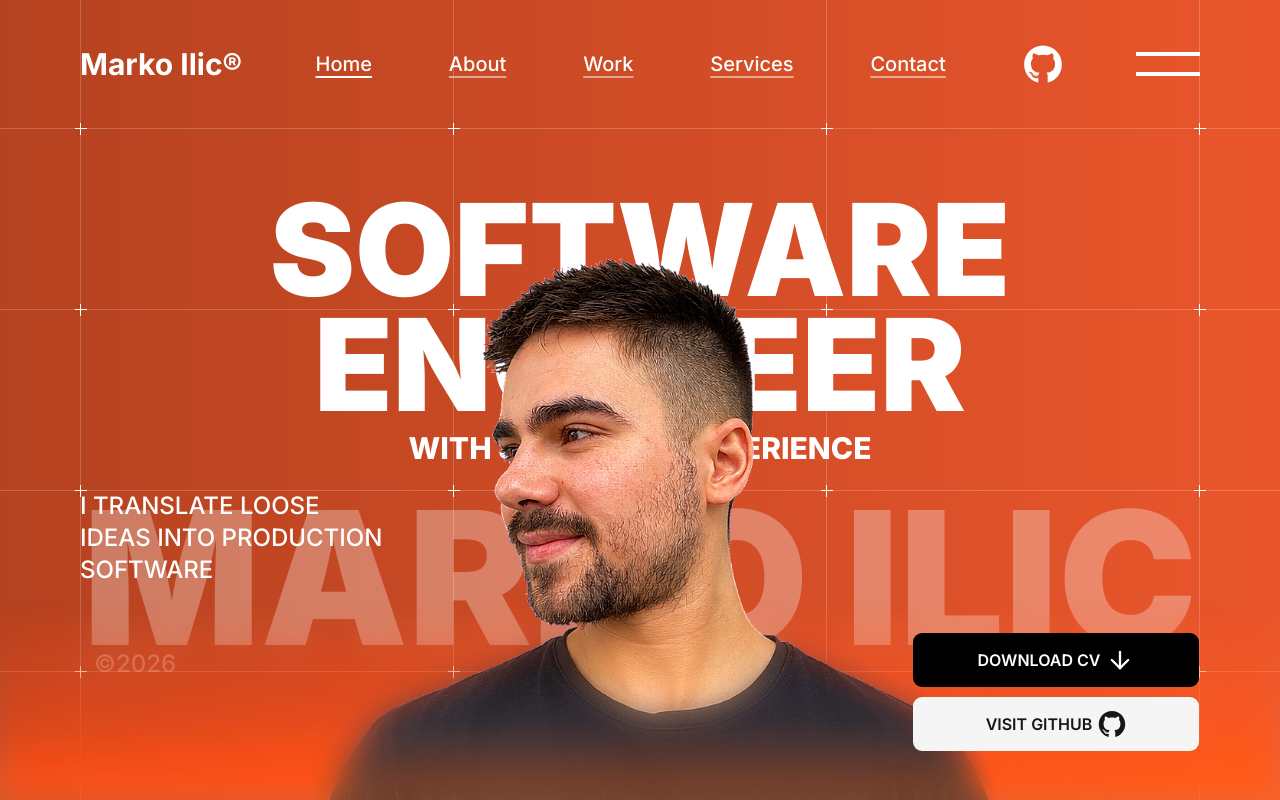
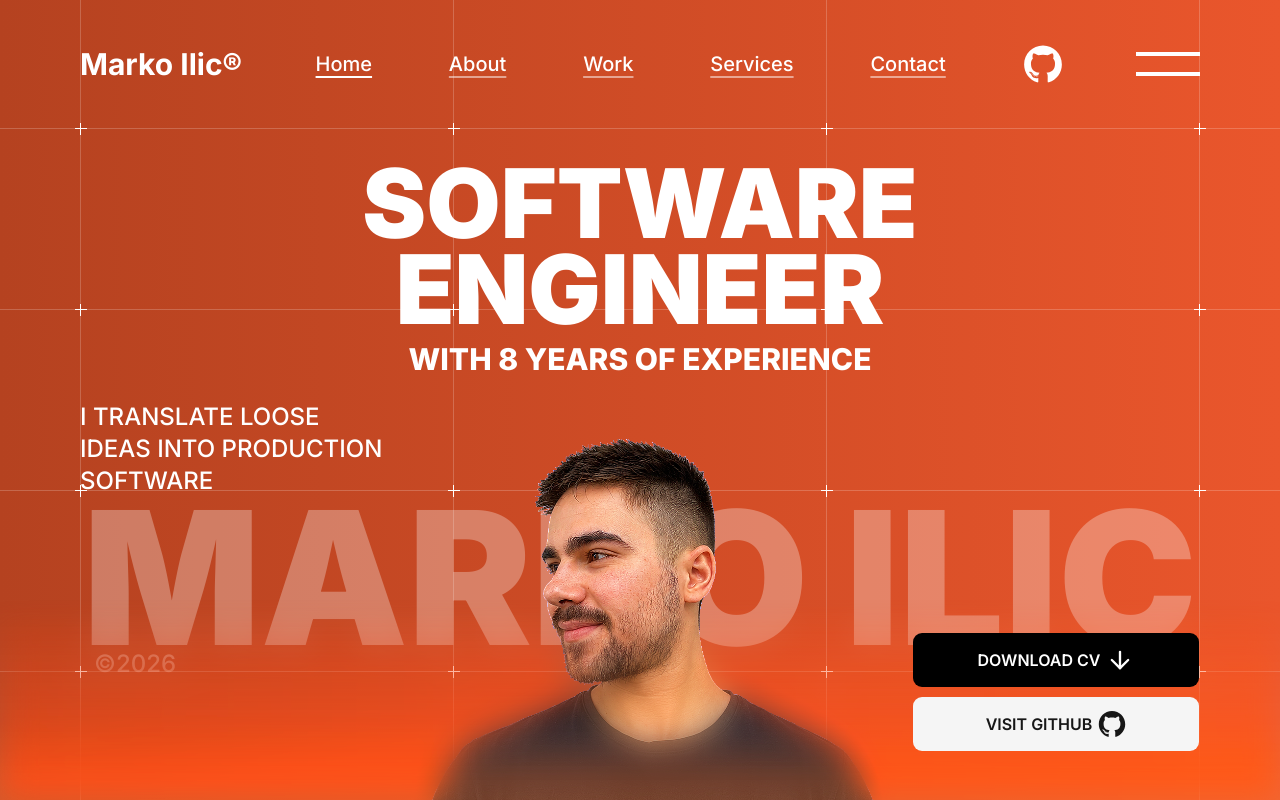
Before and after one commit to DleiaDev/website, a Next.js app: page / in a window 1280 px wide. Built offline with nearby package versions, Linux system fonts and the light colour scheme.

Commit message:
refactor: HERO_GUTTER into PAGE_GUTTER

```diff
--- /dev/null
+++ b/components/constants.ts
@@ -0,0 +1,2 @@
+// Horizontal gutter shared across pages so the navbar, its menu and page content stay aligned.
+export const PAGE_GUTTER = "px-5 sm:px-10 lg:px-20";
--- a/components/pages/Home/Hero/Hero.tsx
+++ b/components/pages/Home/Hero/Hero.tsx
@@ -1,7 +1,7 @@
 import Navbar from "@/components/Navbar";
 import HeroActions from "@/components/pages/Home/Hero/HeroActions";
 import HeroGrid from "@/components/pages/Home/Hero/HeroGrid";
-import { HERO_GUTTER } from "@/components/pages/Home/Hero/constants";
+import { PAGE_GUTTER } from "@/components/constants";
 import { cn } from "cn";
 import Image from "next/image";
 
@@ -13,11 +13,11 @@ export default function HomeHero() {
   return (
     <div className="overflow-hidden relative h-svh bg-linear-to-r from-[#b54220] to-[#ea562c]">
       {/* In-flow content, painted beneath all positioned layers */}
-      <div className={HERO_GUTTER}>
+      <div className={PAGE_GUTTER}>
         <Navbar />
 
-        <div className="text-white text-center uppercase mt-4 sm:mt-6 md:mt-8 lg:mt-16">
-          <h1 className="font-black leading-[90%] text-5xl sm:text-6xl md:text-7xl lg:text-8xl xl:text-9xl">
+        <div className="text-white text-center uppercase mt-4 sm:mt-6 md:mt-8 2xl:mt-16">
+          <h1 className="font-black leading-[90%] text-5xl sm:text-6xl md:text-7xl lg:text-8xl 2xl:text-9xl">
             <span className="sr-only">Marko Ilic, </span>
             Software
             <br />
@@ -51,7 +51,7 @@ export default function HomeHero() {
         className={cn(
           "z-0 absolute inset-x-0 text-white/30 uppercase",
           "bottom-60 sm:bottom-[18svh] lg:bottom-[15svh]",
-          HERO_GUTTER,
+          PAGE_GUTTER,
         )}
       >
         {/* Shrink-wraps the name so the © line can align with its first glyph */}
@@ -93,7 +93,7 @@ export default function HomeHero() {
           "max-w-170 -right-52",
           "xs:max-w-190",
           "md:max-w-200",
-          "xl:max-w-240 xl:inset-x-0 xl:mx-auto",
+          "xl:max-w-[min(50%,calc(58svh*1254/871))] xl:inset-x-0 xl:mx-auto",
           // Cap width so the height (via aspect ratio) never exceeds 50svh
           "2xl:max-w-[min(50%,calc(60svh*1254/871))]",
         )}
@@ -108,7 +108,7 @@ export default function HomeHero() {
       <div
         className={cn(
           "z-50 w-full absolute bottom-12 flex justify-center xl:justify-end",
-          HERO_GUTTER,
+          PAGE_GUTTER,
         )}
       >
         <HeroActions />
--- a/components/pages/Home/Hero/HeroGrid.tsx
+++ b/components/pages/Home/Hero/HeroGrid.tsx
@@ -1,5 +1,5 @@
 import Cross from "@/components/pages/Home/Hero/Cross";
-import { HERO_GUTTER } from "@/components/pages/Home/Hero/constants";
+import { PAGE_GUTTER } from "@/components/constants";
 import { cn } from "cn";
 
 const ROWS = 4;
@@ -11,7 +11,7 @@ export default function HeroGrid({ className }: { className?: string }) {
   return (
     <div className={cn("pointer-events-none absolute inset-0", className)}>
       {/* Vertical lines */}
-      <div className={cn("absolute inset-0 flex justify-between", HERO_GUTTER)}>
+      <div className={cn("absolute inset-0 flex justify-between", PAGE_GUTTER)}>
         {range(COLS).map((c) => (
           <div key={c} className="w-px bg-white/20" />
         ))}
@@ -24,7 +24,7 @@ export default function HeroGrid({ className }: { className?: string }) {
             <div
               className={cn(
                 "absolute inset-0 flex justify-between",
-                HERO_GUTTER,
+                PAGE_GUTTER,
               )}
             >
               {range(COLS).map((c) => (
--- a/components/pages/Home/Hero/constants.ts
+++ /dev/null
@@ -1,2 +0,0 @@
-// Horizontal gutter shared by the hero content, grid columns and actions so they stay aligned.
-export const HERO_GUTTER = "px-5 sm:px-10 lg:px-20";
```
